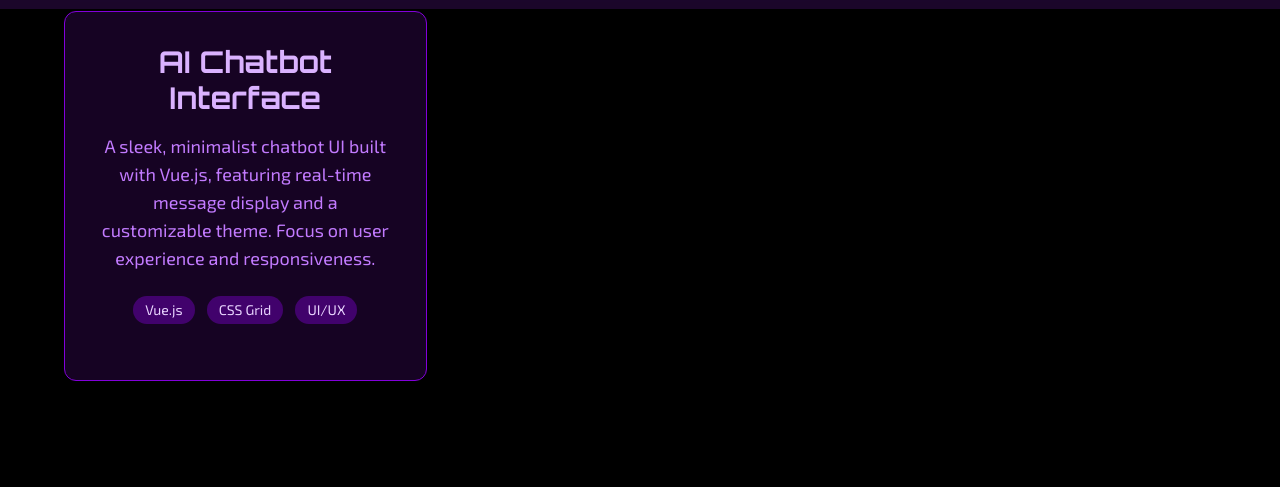
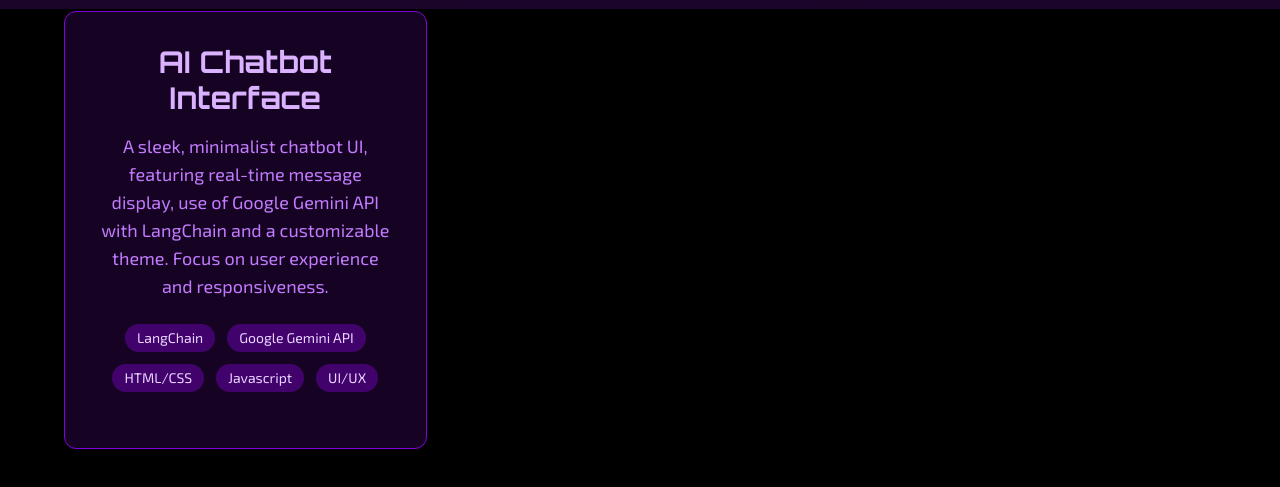
Before and after one commit to MdHananSjd/Portfolio-WebPage, a website: page projects.html in a window 1280 px wide. Shown: the part 791-1278 px from the top of the page. Drawn offline with Linux system fonts and the light colour scheme.

Commit message:
edit: Project details update

```diff
--- a/projects.html
+++ b/projects.html
@@ -251,11 +251,13 @@
              <div class="bg-purple-800/20 p-8 rounded-xl shadow-xl border border-purple-700 hover:border-purple-500 transform hover:-translate-y-2 transition-all duration-300">
                <h3 class="text-3xl font-semibold text-purple-300 mb-4 futuristic-heading">AI Chatbot Interface</h3>
                <p class="text-purple-400 mb-6 text-lg">
-                 A sleek, minimalist chatbot UI built with Vue.js, featuring real-time message display and a customizable theme. Focus on user experience and responsiveness.
+                 A sleek, minimalist chatbot UI, featuring real-time message display, use of Google Gemini API with LangChain and a customizable theme. Focus on user experience and responsiveness.
                </p>
                <div class="flex flex-wrap justify-center gap-3 mb-6">
-                 <span class="bg-purple-700/40 text-purple-200 text-sm px-3 py-1 rounded-full">Vue.js</span>
-                 <span class="bg-purple-700/40 text-purple-200 text-sm px-3 py-1 rounded-full">CSS Grid</span>
+                <span class="bg-purple-700/40 text-purple-200 text-sm px-3 py-1 rounded-full">LangChain</span>
+                <span class="bg-purple-700/40 text-purple-200 text-sm px-3 py-1 rounded-full">Google Gemini API</span>
+                 <span class="bg-purple-700/40 text-purple-200 text-sm px-3 py-1 rounded-full">HTML/CSS</span>
+                 <span class="bg-purple-700/40 text-purple-200 text-sm px-3 py-1 rounded-full">Javascript</span>
                  <span class="bg-purple-700/40 text-purple-200 text-sm px-3 py-1 rounded-full">UI/UX</span>
                </div>
 
```
